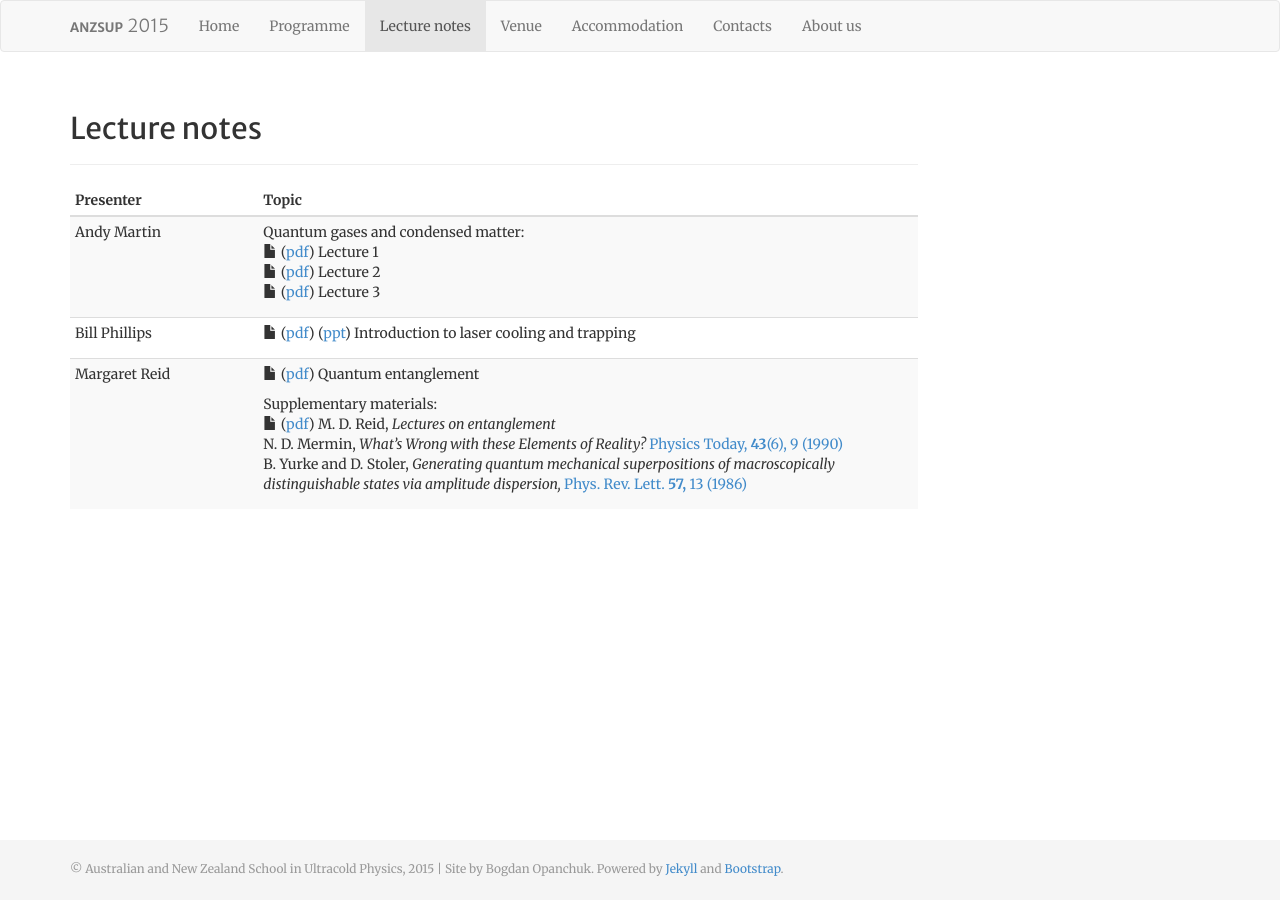
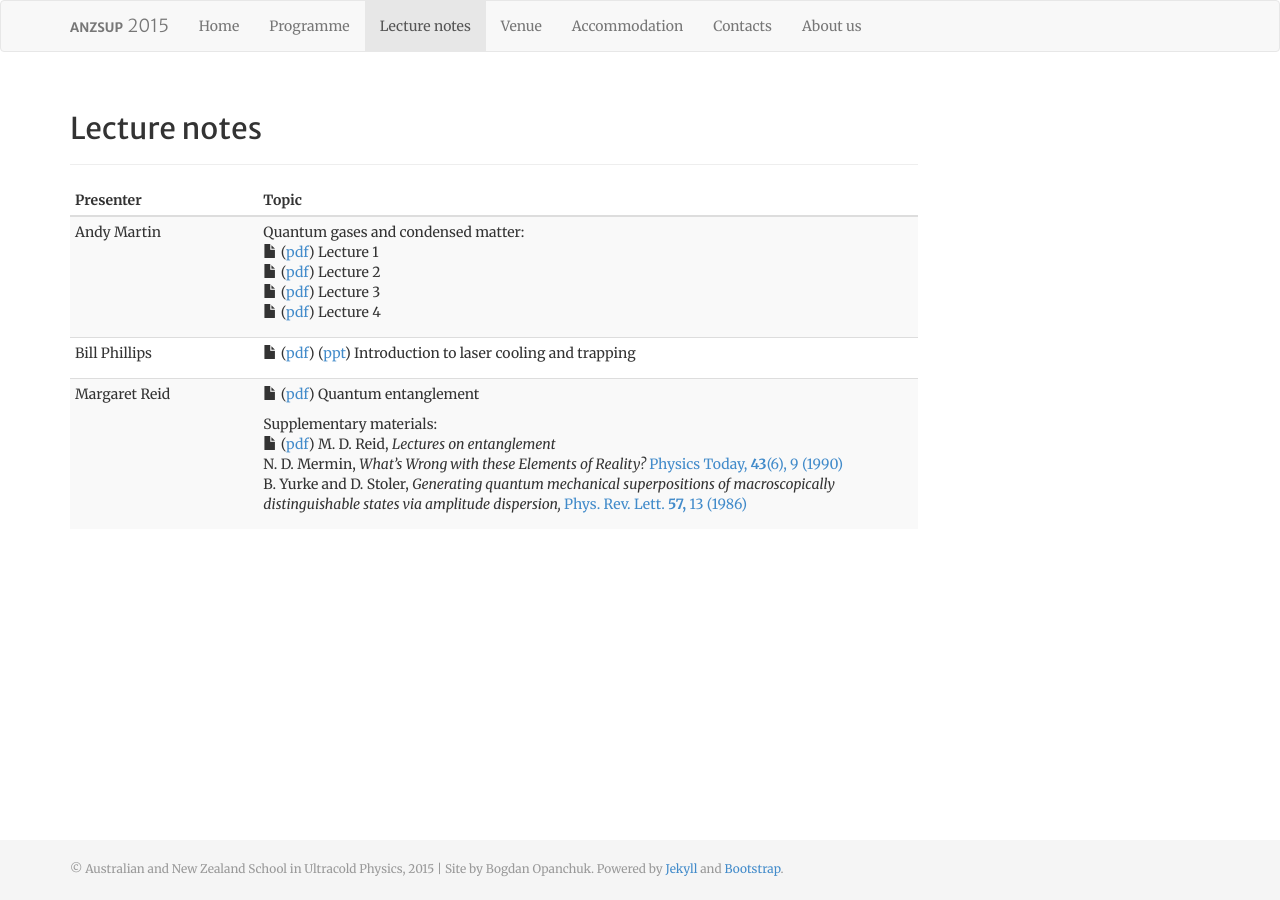
Before and after one commit to anzsup/anzsup.github.io, a Jekyll site: the page built from lecture_notes.html, in a window 1280 px wide. Built offline with Jekyll 4.4.1, drawn with Linux system fonts in a browser that asks for light colours.

Commit message:
lecture_notes: added Andy Martin's 4th lecture

```diff
--- a/lecture_notes.html
+++ b/lecture_notes.html
@@ -28,7 +28,9 @@
             <span class="glyphicon glyphicon-file"></span>
             (<a href="notes/Andy Martin - Quantum gases and condensed matter - part 2.pdf">pdf</a>) Lecture 2<br/>
             <span class="glyphicon glyphicon-file"></span>
-            (<a href="notes/Andy Martin - Quantum gases and condensed matter - part 3.pdf">pdf</a>) Lecture 3
+            (<a href="notes/Andy Martin - Quantum gases and condensed matter - part 3.pdf">pdf</a>) Lecture 3<br/>
+            <span class="glyphicon glyphicon-file"></span>
+            (<a href="notes/Andy Martin - Quantum gases and condensed matter - part 4.pdf">pdf</a>) Lecture 4
         </p>
     </td>
   </tr>
```
Also changed, not shown: 1 other file.
